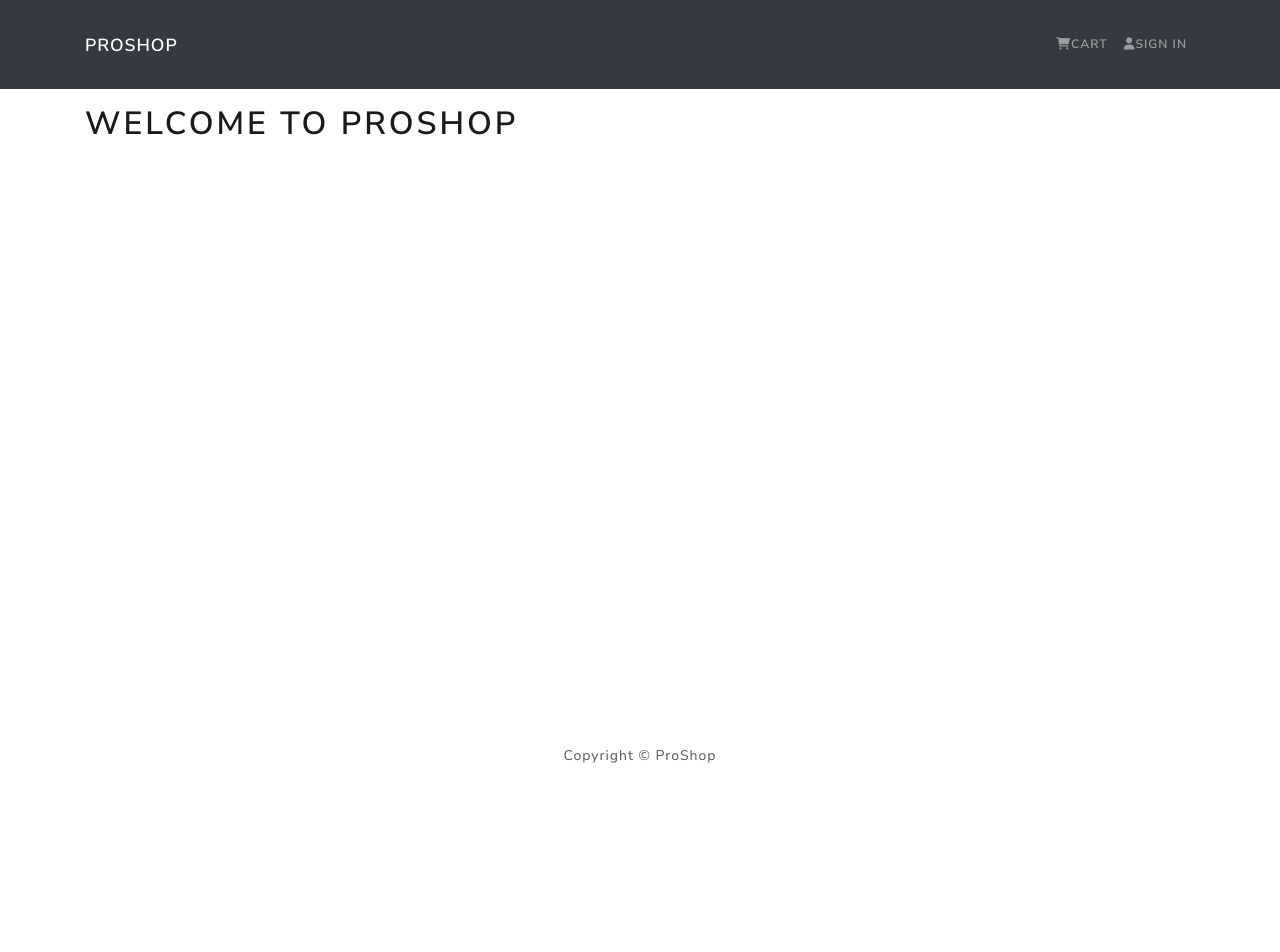
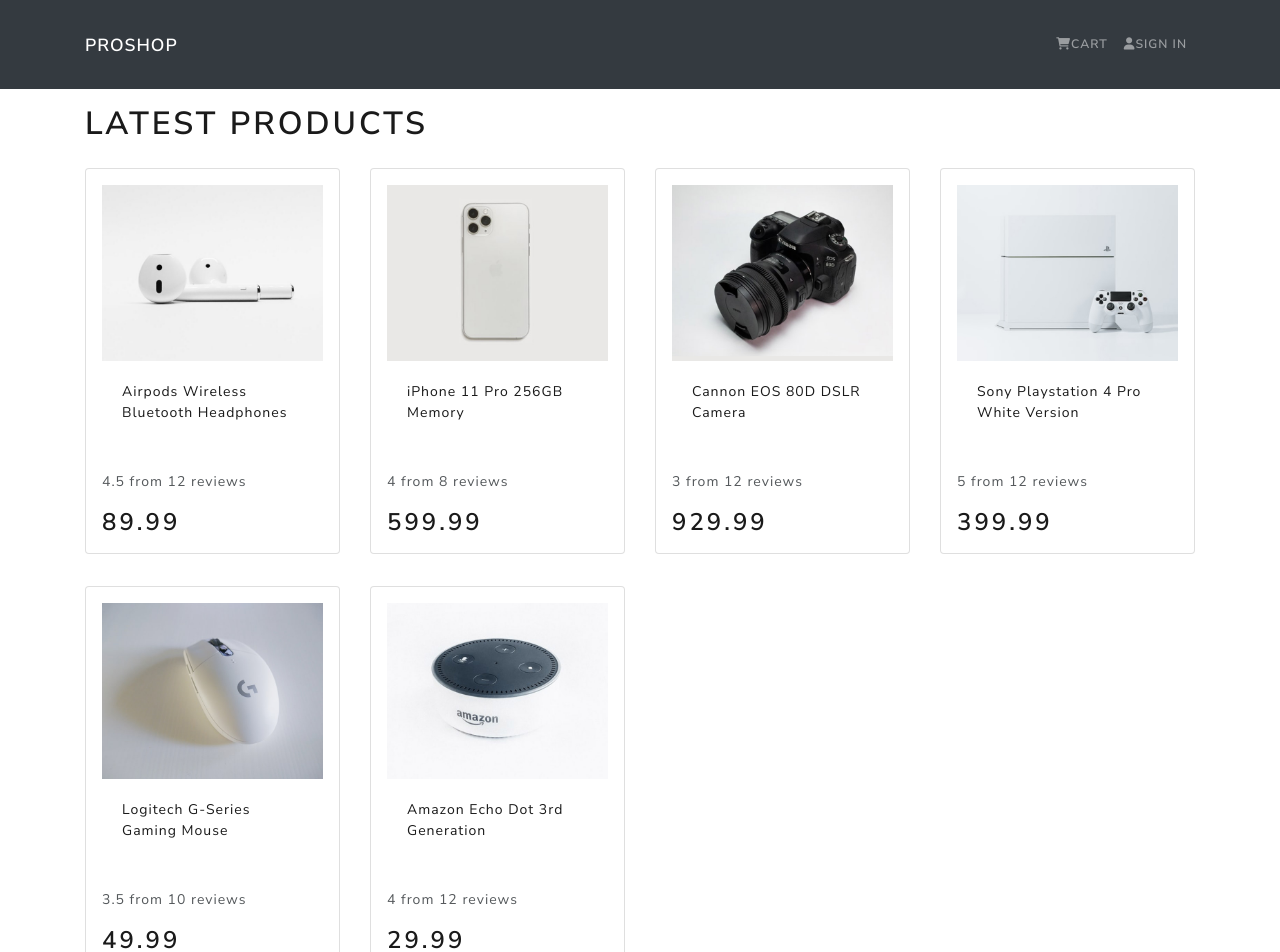
Before and after one commit to alexei-kosykh/MERN-eCommerce, a React (Create React App) app in the folder frontend/: page / in a window 1280 px wide. Shown: the top 952 px of the page. Before the commit the page ends 800 px from the top, so only its background shows below. Built offline with nearby package versions, Linux system fonts and the light colour scheme.

Commit message:
Created cards from bootstrap for products

```diff
--- a/frontend/src/App.js
+++ b/frontend/src/App.js
@@ -1,6 +1,7 @@
 import { Container } from 'react-bootstrap'
 import Header from './components/Header'
 import Footer from './components/Footer'
+import HomeScreen from './screens/HomeScreen'
 
 const App = () => {
   return (
@@ -8,7 +9,7 @@
       <Header />
       <main className='py-3'>
         <Container>
-          <h1>Welcome to ProShop</h1>
+          <HomeScreen />
         </Container>
       </main>
       <Footer />
--- /dev/null
+++ b/frontend/src/components/Product.jsx
@@ -0,0 +1,29 @@
+import { Card } from 'react-bootstrap'
+
+const Product = ({ product }) => {
+  return (
+    <Card className='my-3 p-3 rounded'>
+      <a href={`/product/${product._id}`}>
+        <Card.Img src={product.image} variant='top' />
+      </a>
+
+      <Card.Body>
+        <a href={`/product/${product._id}`}>
+          <Card.Title as='div'>
+            <strong>{product.name}</strong>
+          </Card.Title>
+        </a>
+      </Card.Body>
+
+      <Card.Text as='div'>
+        <div className='my-3'>
+          {product.rating} from {product.numReviews} reviews
+        </div>
+      </Card.Text>
+
+      <Card.Text as='h3'>{product.price}</Card.Text>
+    </Card>
+  )
+}
+
+export default Product
--- /dev/null
+++ b/frontend/src/products.js
@@ -0,0 +1,82 @@
+const products = [
+  {
+    _id: '1',
+    name: 'Airpods Wireless Bluetooth Headphones',
+    image: '/images/airpods.jpg',
+    description:
+      'Bluetooth technology lets you connect it with compatible devices wirelessly High-quality AAC audio offers immersive listening experience Built-in microphone allows you to take calls while working',
+    brand: 'Apple',
+    category: 'Electronics',
+    price: 89.99,
+    countInStock: 10,
+    rating: 4.5,
+    numReviews: 12,
+  },
+  {
+    _id: '2',
+    name: 'iPhone 11 Pro 256GB Memory',
+    image: '/images/phone.jpg',
+    description:
+      'Introducing the iPhone 11 Pro. A transformative triple-camera system that adds tons of capability without complexity. An unprecedented leap in battery life',
+    brand: 'Apple',
+    category: 'Electronics',
+    price: 599.99,
+    countInStock: 7,
+    rating: 4.0,
+    numReviews: 8,
+  },
+  {
+    _id: '3',
+    name: 'Cannon EOS 80D DSLR Camera',
+    image: '/images/camera.jpg',
+    description:
+      'Characterized by versatile imaging specs, the Canon EOS 80D further clarifies itself using a pair of robust focusing systems and an intuitive design',
+    brand: 'Cannon',
+    category: 'Electronics',
+    price: 929.99,
+    countInStock: 5,
+    rating: 3,
+    numReviews: 12,
+  },
+  {
+    _id: '4',
+    name: 'Sony Playstation 4 Pro White Version',
+    image: '/images/playstation.jpg',
+    description:
+      'The ultimate home entertainment center starts with PlayStation. Whether you are into gaming, HD movies, television, music',
+    brand: 'Sony',
+    category: 'Electronics',
+    price: 399.99,
+    countInStock: 11,
+    rating: 5,
+    numReviews: 12,
+  },
+  {
+    _id: '5',
+    name: 'Logitech G-Series Gaming Mouse',
+    image: '/images/mouse.jpg',
+    description:
+      'Get a better handle on your games with this Logitech LIGHTSYNC gaming mouse. The six programmable buttons allow customization for a smooth playing experience',
+    brand: 'Logitech',
+    category: 'Electronics',
+    price: 49.99,
+    countInStock: 7,
+    rating: 3.5,
+    numReviews: 10,
+  },
+  {
+    _id: '6',
+    name: 'Amazon Echo Dot 3rd Generation',
+    image: '/images/alexa.jpg',
+    description:
+      'Meet Echo Dot - Our most popular smart speaker with a fabric design. It is our most compact smart speaker that fits perfectly into small space',
+    brand: 'Amazon',
+    category: 'Electronics',
+    price: 29.99,
+    countInStock: 0,
+    rating: 4,
+    numReviews: 12,
+  },
+]
+
+export default products
--- /dev/null
+++ b/frontend/src/screens/HomeScreen.js
@@ -0,0 +1,20 @@
+import { Row, Col } from 'react-bootstrap'
+import products from '../products'
+import Product from '../components/Product'
+
+export const HomeScreen = () => {
+  return (
+    <>
+      <h1>Latest Products</h1>
+      <Row>
+        {products.map((product) => (
+          <Col sm={12} md={6} lg={4} xl={3}>
+            <Product product={product} />
+          </Col>
+        ))}
+      </Row>
+    </>
+  )
+}
+
+export default HomeScreen
```
Also changed, not shown: frontend/src/components/Footer.jsx (renamed from frontend/src/components/Footer.js), frontend/src/components/Header.jsx (renamed from frontend/src/components/Header.js).
